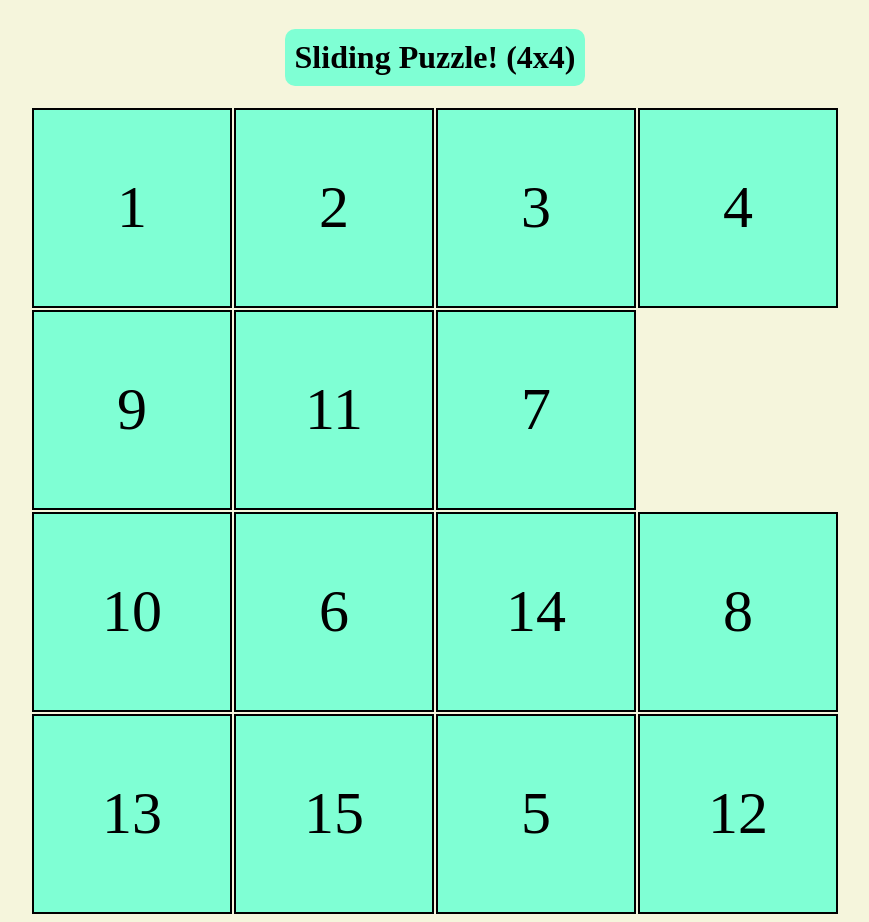
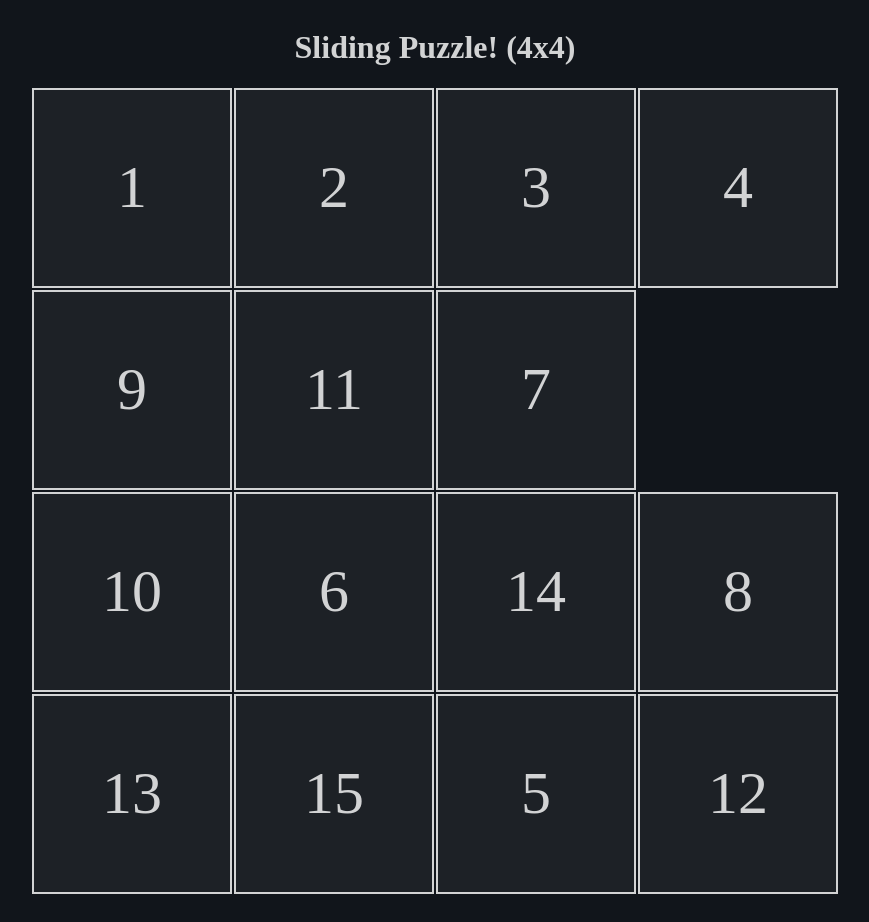
Before and after one commit to leego0221/sliding-puzzle, a plain HTML site: page index.html in a window 1280 px wide. Shown: the whole page, without its empty margins (205-1074 px from the left). Drawn offline with Linux system fonts and the light colour scheme.

Commit message:
슬라이딩 퍼즐 ver 1.1
다 맞췄는지 확인하는 기능 추가

```diff
--- a/index.html
+++ b/index.html
@@ -8,24 +8,24 @@
     <link rel="stylesheet" href="styles.css" />
   </head>
   <body>
-    <h1>Sliding Puzzle! (4x4)</h1>
+    <h1 id="title">Sliding Puzzle! (4x4)</h1>
     <div class="border">
-      <div class="block">1</div>
-      <div class="block">2</div>
-      <div class="block">3</div>
-      <div class="block">4</div>
-      <div class="block">5</div>
-      <div class="block">6</div>
-      <div class="block">7</div>
-      <div class="block">8</div>
-      <div class="block">9</div>
-      <div class="block">10</div>
-      <div class="block">11</div>
-      <div class="block">12</div>
-      <div class="block">13</div>
-      <div class="block">14</div>
-      <div class="block">15</div>
-      <div class="block"></div>
+      <div class="block" id="n1">1</div>
+      <div class="block" id="n2">2</div>
+      <div class="block" id="n3">3</div>
+      <div class="block" id="n4">4</div>
+      <div class="block" id="n5">5</div>
+      <div class="block" id="n6">6</div>
+      <div class="block" id="n7">7</div>
+      <div class="block" id="n8">8</div>
+      <div class="block" id="n9">9</div>
+      <div class="block" id="n10">10</div>
+      <div class="block" id="n11">11</div>
+      <div class="block" id="n12">12</div>
+      <div class="block" id="n13">13</div>
+      <div class="block" id="n14">14</div>
+      <div class="block" id="n15">15</div>
+      <div class="block" id="n16"></div>
     </div>
     <script src="script.js"></script>
   </body>
--- a/script.js
+++ b/script.js
@@ -11,20 +11,23 @@ let prevPointedNum = START;
 block[START].classList.add("pointed");
 block[START].classList.add("prev-pointed");
 
-function swapBlock(num) {
+function swapBlock(key) {
+  // 정해진 키 외의 값이 들어오면 버그 생김
+  if (key === TO_LEFT || key === TO_RIGHT || key === TO_UP || key === TO_DOWN) {
     // 클래스 변경
     block[pointedNum].classList.remove("pointed");
-  block[pointedNum + num].classList.add("pointed");
+    block[pointedNum + key].classList.add("pointed");
     block[prevPointedNum].classList.remove("prev-pointed");
     block[pointedNum].classList.add("prev-pointed");
 
     prevPointedNum = pointedNum;
-  pointedNum = pointedNum + num;
+    pointedNum = pointedNum + key;
 
     // 내부 값 변경
     const temp = block[pointedNum].innerText;
     block[pointedNum].innerText = block[prevPointedNum].innerText;
     block[prevPointedNum].innerText = temp;
+  }
 }
 
 function shuffleBlock() {
@@ -39,9 +42,30 @@ function shuffleBlock() {
     } else if (num === 13 && pointedNum < 12) {
       num = TO_DOWN;
     } else {
-      num = 0; // swapBlock(0)는 겉으로 아무 일도 일어나지 않음
+      num = 0; // 정해진 숫자 외 다른 것은 아무 일도 일어나지 않음
     }
     swapBlock(num);
+  }
+}
+
+function checkPuzzle() {
+  let check = 0;
+  block.forEach((item) => {
+    if (item.innerText === item.id.substring(1)) {
+      check++;
+    } else if (item.innerText === "") {
+      // 빈칸은 아무것도 안 함
+    } else {
+      check = 0;
+    }
+  });
+
+  // 다 맞췄을 시 동작
+  if (check === 15) {
+    setTimeout(() => {
+      alert("퍼즐을 다 맞췄습니다! 확인 버튼을 누르면 다시 섞입니다.");
+      shuffleBlock();
+    }, 1000);
   }
 }
 
@@ -55,6 +79,11 @@ window.addEventListener("keydown", (event) => {
   } else if (event.key === "ArrowDown" && pointedNum < 12) {
     swapBlock(TO_DOWN);
   }
+
+  // 퍼즐 맞췄는지 확인
+  if (block[block.length - 1].classList.contains("pointed")) {
+    checkPuzzle();
+  }
 });
 
 shuffleBlock(); // 처음 셔플
--- a/styles.css
+++ b/styles.css
@@ -3,13 +3,11 @@ body {
   justify-content: center;
   align-items: center;
   flex-direction: column;
-  background-color: beige;
+  background-color: #11151b;
 }
 
 h1 {
-  padding: 10px;
-  background-color: aquamarine;
-  border-radius: 10px;
+  color: #d2d3d4;
 }
 
 .border {
@@ -23,10 +21,11 @@ h1 {
   place-items: center;
   width: 200px;
   height: 200px;
-  background-color: aquamarine;
+  color: #d2d3d4;
+  background-color: #1d2126;
   font-size: 60px;
   box-sizing: border-box;
-  border: 2px solid black;
+  border: 2px solid #d2d3d4;
 }
 
 .pointed {
```
Lines whose indentation alone changed are shown as unchanged.
